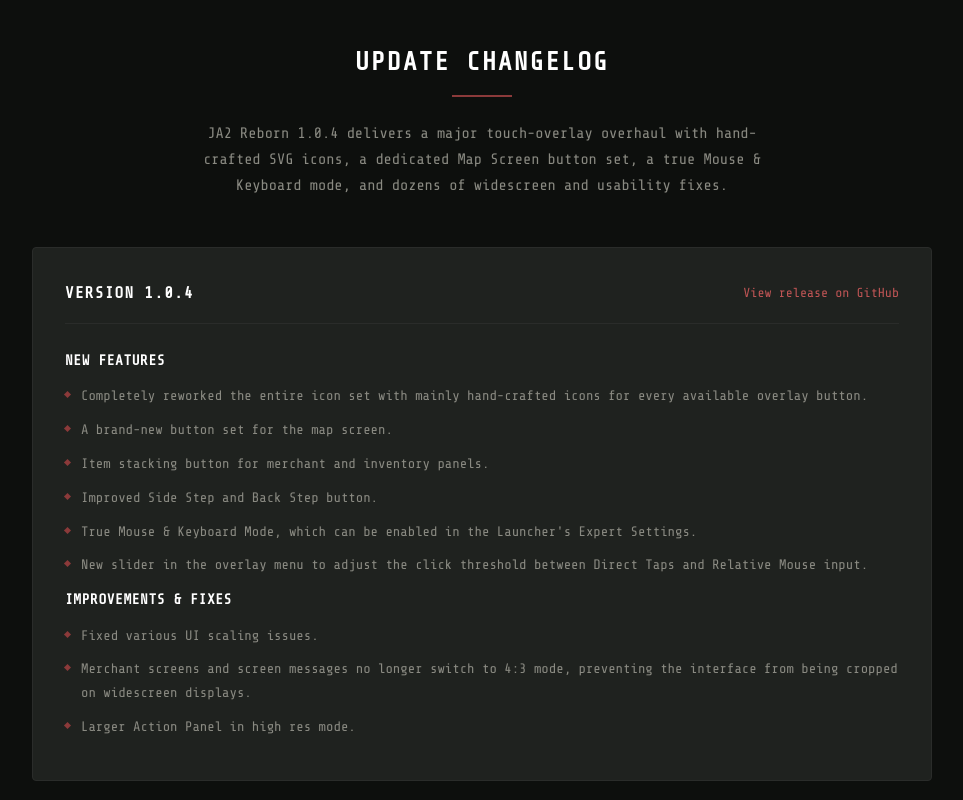
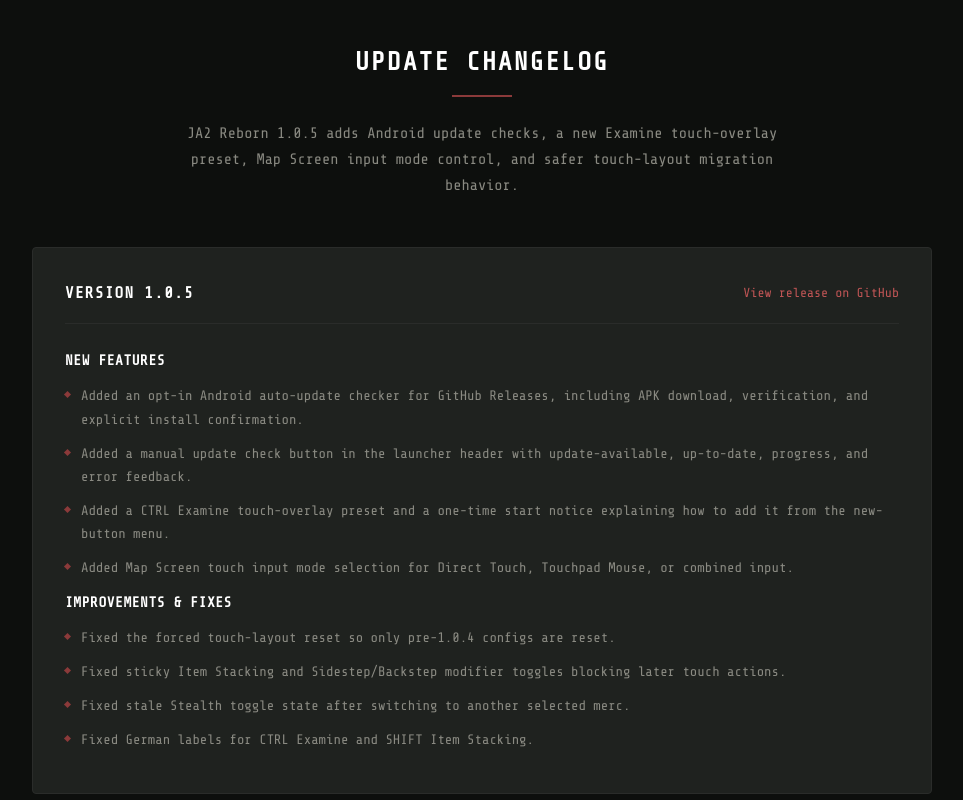
Before and after one commit to PhishyOne/JA2-Reborn, a browser extension: page index.html in a window 1280 px wide. Shown: the part 1880-2680 px from the top of the page, without its empty margins (158-1121 px from the left). Drawn offline with nearby package versions, Linux system fonts and the light colour scheme.

Commit message:
Update landing page for 1.0.5 release

```diff
--- a/index.html
+++ b/index.html
@@ -387,7 +387,7 @@
     <div class="inner">
         <a href="#top" class="brand">JA2 Reborn</a>
         <ul class="links">
-            <li><a href="https://github.com/RealTommyGreen/JA2-Reborn/releases/download/v1.0.4/JA2RebornRelease1.0.4.apk">Download</a></li>
+            <li><a href="https://github.com/RealTommyGreen/JA2-Reborn/releases/download/v1.0.5/JA2RebornRelease1.0.5.apk">Download</a></li>
             <li><a href="#install">Install</a></li>
             <li><a href="#changelog">Changelog</a></li>
             <li><a href="#support">Support Me</a></li>
@@ -413,7 +413,7 @@
                 <span class="badge">Integrated on-the-fly Cheat Menu</span>
             </div>
             <div class="buttons">
-                <a href="https://github.com/RealTommyGreen/JA2-Reborn/releases/download/v1.0.4/JA2RebornRelease1.0.4.apk" class="btn btn-primary">Download APK</a>
+                <a href="https://github.com/RealTommyGreen/JA2-Reborn/releases/download/v1.0.5/JA2RebornRelease1.0.5.apk" class="btn btn-primary">Download APK</a>
                 <a href="https://github.com/RealTommyGreen/JA2-Reborn" class="btn btn-secondary">Go to GitHub</a>
             </div>
         </div>
@@ -480,9 +480,34 @@
     <div class="inner">
         <h2>Update Changelog</h2>
         <span class="section-accent"></span>
-        <p class="lead">JA2 Reborn 1.0.4 delivers a major touch-overlay overhaul with hand-crafted SVG icons, a dedicated Map Screen button set, a true Mouse &amp; Keyboard mode, and dozens of widescreen and usability fixes.</p>
+        <p class="lead">JA2 Reborn 1.0.5 adds Android update checks, a new Examine touch-overlay preset, Map Screen input mode control, and safer touch-layout migration behavior.</p>
 
         <div class="release-card">
+            <div class="release-header">
+                <span class="version">Version 1.0.5</span>
+                <a href="https://github.com/RealTommyGreen/JA2-Reborn/releases/tag/v1.0.5" target="_blank" rel="noopener">View release on GitHub</a>
+            </div>
+            <div class="change-group">
+                <h4>New Features</h4>
+                <ul>
+                    <li>Added an opt-in Android auto-update checker for GitHub Releases, including APK download, verification, and explicit install confirmation.</li>
+                    <li>Added a manual update check button in the launcher header with update-available, up-to-date, progress, and error feedback.</li>
+                    <li>Added a CTRL Examine touch-overlay preset and a one-time start notice explaining how to add it from the new-button menu.</li>
+                    <li>Added Map Screen touch input mode selection for Direct Touch, Touchpad Mouse, or combined input.</li>
+                </ul>
+            </div>
+            <div class="change-group">
+                <h4>Improvements &amp; Fixes</h4>
+                <ul>
+                    <li>Fixed the forced touch-layout reset so only pre-1.0.4 configs are reset.</li>
+                    <li>Fixed sticky Item Stacking and Sidestep/Backstep modifier toggles blocking later touch actions.</li>
+                    <li>Fixed stale Stealth toggle state after switching to another selected merc.</li>
+                    <li>Fixed German labels for CTRL Examine and SHIFT Item Stacking.</li>
+                </ul>
+            </div>
+        </div>
+
+        <div class="release-card" style="margin-top: 2rem;">
             <div class="release-header">
                 <span class="version">Version 1.0.4</span>
                 <a href="https://github.com/RealTommyGreen/JA2-Reborn/releases/tag/v1.0.4" target="_blank" rel="noopener">View release on GitHub</a>
```
